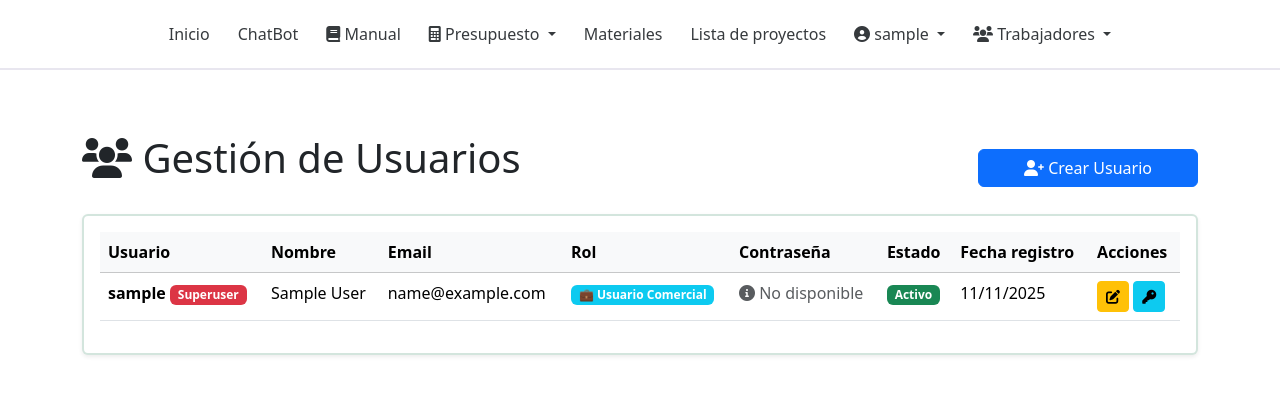
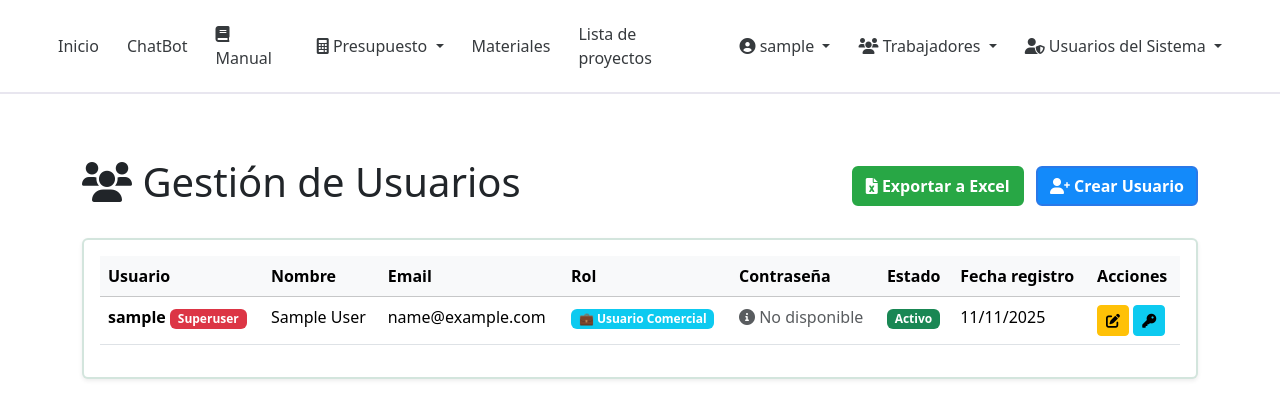
Before and after one commit to Isa-Idarraga/Inclusive-Budget, a Django app: page /users/manage/ in a window 1280 px wide. Shown: the top 419 px of the page. Run offline with Django 5.2, Linux system fonts and the light colour scheme; the visitor is signed in with stand-in values (Sample User, id 1); data comes from the database, SQL or seed files in the repository; parts of the project's set-up code (start-up, migrations or seed data) failed here and were passed over.

Commit message:
feat: Agregar exportación Excel de usuarios con contraseñas y mejoras UI - Agregar columna de contraseñas en exportación Excel - Crear menú 'Usuarios del Sistema' en navbar para JEFE - Implementar botones personalizados uniformes (btn-success-custom y btn-info-custom) - Incluir funcionalidad de exportación con formato y estilos Excel

```diff
--- a/static/styles.css
+++ b/static/styles.css
@@ -149,6 +149,17 @@ input{
     color:#fff;
     cursor:pointer
 }
+.btn-primary-green{
+    width:220px;
+    margin-top:12px;
+    padding:16px 24px;
+    font-size:20px;
+    border:2px solid #25b425;
+    border-radius:6px;
+    background:#1ace56;
+    color:#25b425;
+    cursor:pointer
+}
 .msg.error{
     color:#b00020;
     margin-bottom:12px
@@ -274,6 +285,36 @@ input{
 .btn-info-custom:focus{
   outline:0;
   box-shadow:0 0 0 .25rem rgba(19,138,250,.25) !important;
+}
+
+/* Botón verde */
+.btn-success-custom{
+  display:inline-block;
+  font-weight:700;
+  background-color:#28a745 !important;
+  border:2px solid #28a745 !important;
+  color:#fff !important;
+  padding:0.375rem 0.75rem !important;
+  font-size:1rem !important;
+  border-radius:0.375rem !important;
+  text-decoration:none !important;
+  line-height:1.5;
+  cursor:pointer;
+}
+.btn-success-custom:hover{
+  background-color:#218838 !important;
+  border-color:#218838 !important;
+  color:#fff !important;
+  text-decoration:none !important;
+}
+.btn-success-custom:active{
+  background-color:#1e7e34 !important;
+  border-color:#1e7e34 !important;
+  color:#fff !important;
+}
+.btn-success-custom:focus{
+  outline:0;
+  box-shadow:0 0 0 .25rem rgba(40,167,69,.25) !important;
 }
 
 
--- a/templates/base.html
+++ b/templates/base.html
@@ -85,6 +85,17 @@
           <li><a class="dropdown-item" href="{% url 'projects:role_create' %}"><i class="fas fa-user-tag"></i> Crear rol</a></li>
         </ul>
       </div>
+
+      <!-- Menú de Usuarios del Sistema: SOLO para JEFE -->
+      <div class="nav-item dropdown d-inline-block">
+        <a class="nav-link dropdown-toggle" href="#" id="usuariosDropdown" role="button" data-bs-toggle="dropdown" aria-expanded="false">
+          <i class="fas fa-user-shield"></i> Usuarios del Sistema
+        </a>
+        <ul class="dropdown-menu" aria-labelledby="usuariosDropdown">
+          <li><a class="dropdown-item" href="{% url 'users:user_list' %}"><i class="fas fa-users-cog"></i> Gestión de Usuarios</a></li>
+          <li><a class="dropdown-item" href="{% url 'users:user_create' %}"><i class="fas fa-user-plus"></i> Crear Usuario</a></li>
+        </ul>
+      </div>
       {% endif %}
     </nav>
   </header>
--- a/templates/users/user_list.html
+++ b/templates/users/user_list.html
@@ -5,9 +5,14 @@
 <div class="container mt-4">
     <div class="d-flex justify-content-between align-items-center mb-4">
         <h1><i class="fas fa-users"></i> Gestión de Usuarios</h1>
-        <a href="{% url 'users:user_create' %}" class="btn btn-primary">
-            <i class="fas fa-user-plus"></i> Crear Usuario
-        </a>
+        <div>
+             <a href="{% url 'users:export_users_excel' %}" class="btn-success-custom me-2" title="Exportar a Excel">
+                <i class="fas fa-file-excel"></i> Exportar a Excel
+            </a>
+            <a href="{% url 'users:user_create' %}" class="btn-info-custom">
+                <i class="fas fa-user-plus"></i> Crear Usuario
+            </a>
+        </div>
     </div>
 
     {% if users_with_passwords %}
--- a/users/urls.py
+++ b/users/urls.py
@@ -18,6 +18,7 @@ urlpatterns = [
 
     # Gestión de usuarios (Solo JEFE)
     path("manage/", views.user_list, name="user_list"),
+    path("manage/export-excel/", views.export_users_excel, name="export_users_excel"),
     path("manage/create/", views.user_create, name="user_create"),
     path("manage/<int:user_id>/edit/", views.user_update, name="user_update"),
     path("manage/<int:user_id>/delete/", views.user_delete, name="user_delete"),
--- a/users/views.py
+++ b/users/views.py
@@ -3,10 +3,14 @@ from django.contrib.auth.decorators import login_required
 from django.contrib.auth import logout as auth_logout
 from django.contrib import messages
 from django.urls import reverse
+from django.http import HttpResponse
 from .models import User
 from django import forms
 from .decorators import role_required
 from .password_manager import PasswordManager
+from openpyxl import Workbook
+from openpyxl.styles import Font, Alignment, PatternFill
+from datetime import datetime
 
 
 # Formulario personalizado para crear/editar usuarios
@@ -139,6 +143,116 @@ def user_list(request):
     return render(request, 'users/user_list.html', {
         'users_with_passwords': users_with_passwords
     })
+
+
+@role_required(User.JEFE)
+def export_users_excel(request):
+    """Exportar lista de usuarios a Excel - Solo JEFE"""
+
+    # Crear el libro de trabajo
+    wb = Workbook()
+    ws = wb.active
+    ws.title = "Usuarios"
+
+    # Estilos para el encabezado
+    header_fill = PatternFill(start_color="4472C4", end_color="4472C4", fill_type="solid")
+    header_font = Font(bold=True, color="FFFFFF", size=12)
+    header_alignment = Alignment(horizontal="center", vertical="center")
+
+    # Definir encabezados
+    headers = [
+        "ID Usuario",
+        "Nombre de Usuario",
+        "Nombre Completo",
+        "Email",
+        "Rol",
+        "Contraseña",
+        "Fecha de Creación",
+        "Estado",
+        "Último Acceso"
+    ]
+
+    # Escribir encabezados con estilo
+    for col_num, header in enumerate(headers, 1):
+        cell = ws.cell(row=1, column=col_num)
+        cell.value = header
+        cell.fill = header_fill
+        cell.font = header_font
+        cell.alignment = header_alignment
+
+    # Obtener todos los usuarios
+    users = User.objects.all().order_by('-date_joined')
+
+    # Obtener todas las contraseñas almacenadas
+    all_passwords = PasswordManager.get_all_passwords()
+
+    # Escribir datos de usuarios
+    for row_num, user in enumerate(users, 2):
+        # ID Usuario
+        ws.cell(row=row_num, column=1, value=user.id)
+
+        # Nombre de Usuario
+        ws.cell(row=row_num, column=2, value=user.username)
+
+        # Nombre Completo
+        full_name = user.get_full_name() or "-"
+        ws.cell(row=row_num, column=3, value=full_name)
+
+        # Email
+        ws.cell(row=row_num, column=4, value=user.email or "-")
+
+        # Rol
+        ws.cell(row=row_num, column=5, value=user.get_role_display())
+
+        # Contraseña (solo para COMERCIAL y CONSTRUCTOR)
+        if user.role in ['COMERCIAL', 'CONSTRUCTOR']:
+            password = all_passwords.get(user.username, {}).get('password', 'No disponible')
+            ws.cell(row=row_num, column=6, value=password)
+        else:
+            ws.cell(row=row_num, column=6, value="Oculta (JEFE)")
+
+        # Fecha de Creación
+        fecha_creacion = user.date_joined.strftime("%d/%m/%Y %H:%M") if user.date_joined else "-"
+        ws.cell(row=row_num, column=7, value=fecha_creacion)
+
+        # Estado (Activo/Inactivo)
+        estado = "Activo" if user.is_active else "Inactivo"
+        ws.cell(row=row_num, column=8, value=estado)
+
+        # Último Acceso
+        ultimo_acceso = user.last_login.strftime("%d/%m/%Y %H:%M") if user.last_login else "Nunca"
+        ws.cell(row=row_num, column=9, value=ultimo_acceso)
+
+    # Ajustar ancho de columnas
+    column_widths = {
+        'A': 12,  # ID Usuario
+        'B': 20,  # Nombre de Usuario
+        'C': 25,  # Nombre Completo
+        'D': 30,  # Email
+        'E': 20,  # Rol
+        'F': 20,  # Contraseña
+        'G': 20,  # Fecha de Creación
+        'H': 15,  # Estado
+        'I': 20,  # Último Acceso
+    }
+
+    for col, width in column_widths.items():
+        ws.column_dimensions[col].width = width
+
+    # Preparar respuesta HTTP con el archivo Excel
+    response = HttpResponse(
+        content_type='application/vnd.openxmlformats-officedocument.spreadsheetml.sheet'
+    )
+
+    # Nombre del archivo con fecha actual
+    fecha_actual = datetime.now().strftime("%Y-%m-%d")
+    filename = f"Usuarios_{fecha_actual}.xlsx"
+    response['Content-Disposition'] = f'attachment; filename="{filename}"'
+
+    # Guardar el libro en la respuesta
+    wb.save(response)
+
+    return response
 
 
 @role_required(User.JEFE)
```
